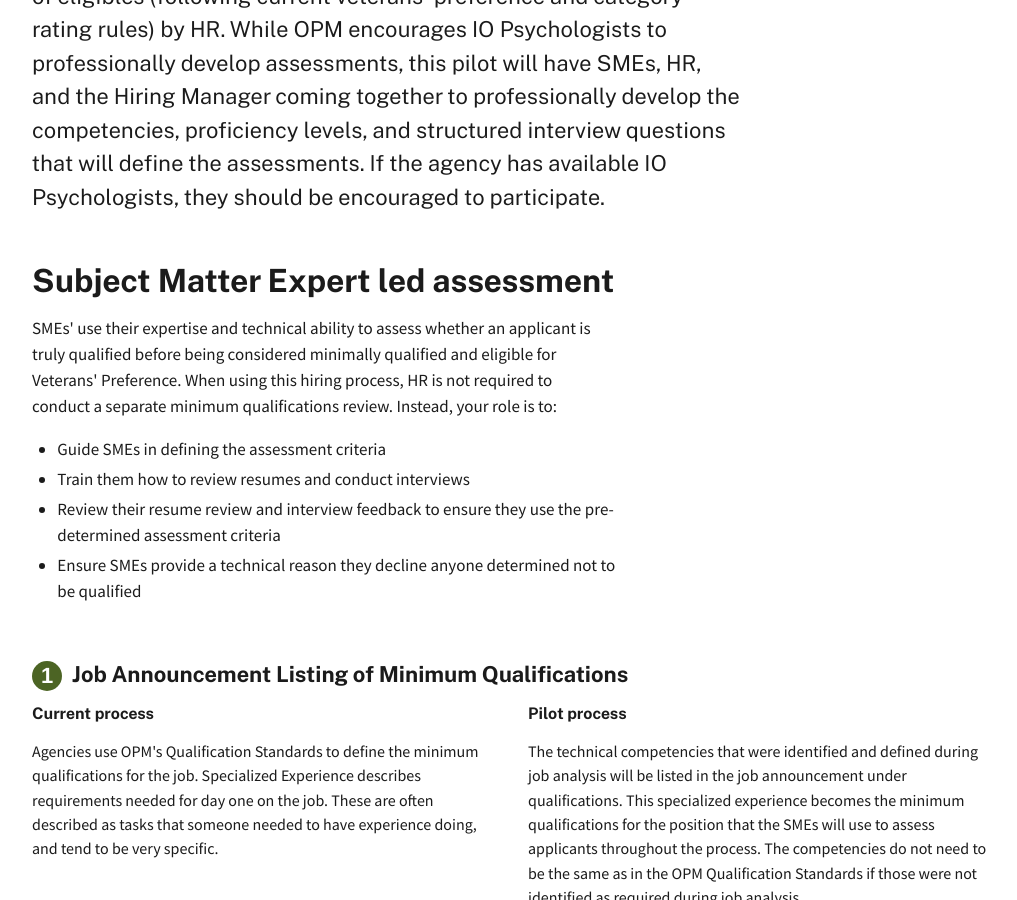
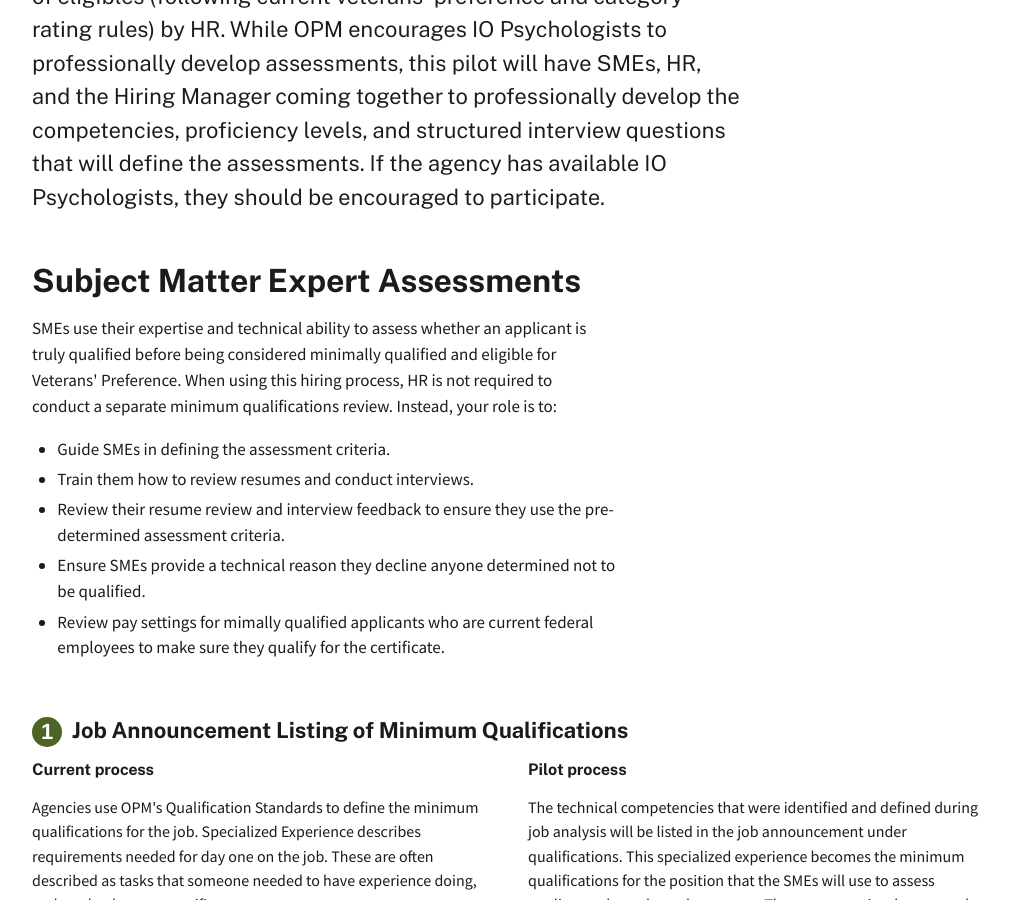
Before and after one commit to usds/SME-QA-Website, a Jekyll site: the page built from pages/about/differences.html, in a window 1280 px wide and 900 px high, scrolled down 320 px. Shown: the whole window, without its empty margins (128-1145 px from the left). Built offline with Jekyll 4.4.1, drawn with Linux system fonts in a browser that asks for light colours.

Commit message:
Add reviewing pay settings

```diff
--- a/pages/about/differences.html
+++ b/pages/about/differences.html
@@ -14,15 +14,16 @@ intro: Applicants who receive a passing score after multiple professionally deve
         <p class="usa-intro">
           {{ page.intro }}
         </p>
-        <h2 id="sme-assessment">Subject Matter Expert led assessment</h2>
+        <h2 id="sme-assessment">Subject Matter Expert Assessments</h2>
         <p>
-          SMEs' use their expertise and technical ability to assess whether an applicant is truly qualified before being considered minimally qualified and eligible for Veterans' Preference. When using this hiring process, HR is not required to conduct a separate minimum qualifications review. Instead, your role is to:
+          SMEs use their expertise and technical ability to assess whether an applicant is truly qualified before being considered minimally qualified and eligible for Veterans' Preference. When using this hiring process, HR is not required to conduct a separate minimum qualifications review. Instead, your role is to:
         </p>
         <ul>
-          <li>Guide SMEs in defining the assessment criteria</li>
-          <li>Train them how to review resumes and conduct interviews</li>
-          <li>Review their resume review and interview feedback to ensure they use the pre-determined assessment criteria</li>
-          <li>Ensure SMEs provide a technical reason they decline anyone determined not to be qualified</li>
+          <li>Guide SMEs in defining the assessment criteria.</li>
+          <li>Train them how to review resumes and conduct interviews.</li>
+          <li>Review their resume review and interview feedback to ensure they use the pre-determined assessment criteria.</li>
+          <li>Ensure SMEs provide a technical reason they decline anyone determined not to be qualified.</li>
+          <li>Review pay settings for mimally qualified applicants who are current federal employees to make sure they qualify for the certificate.</li>
         </ul>
       </div>
     </div>
```
